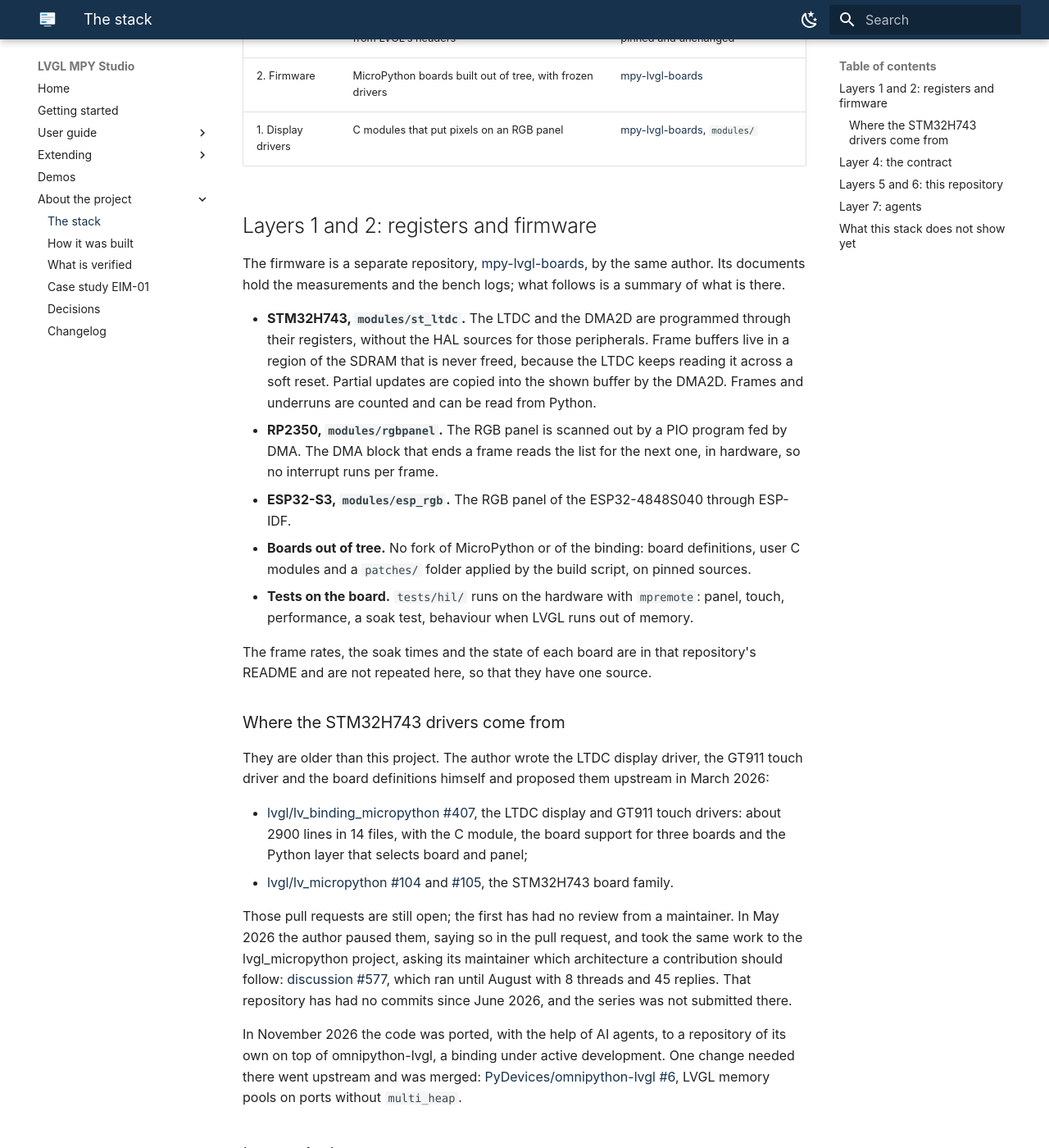
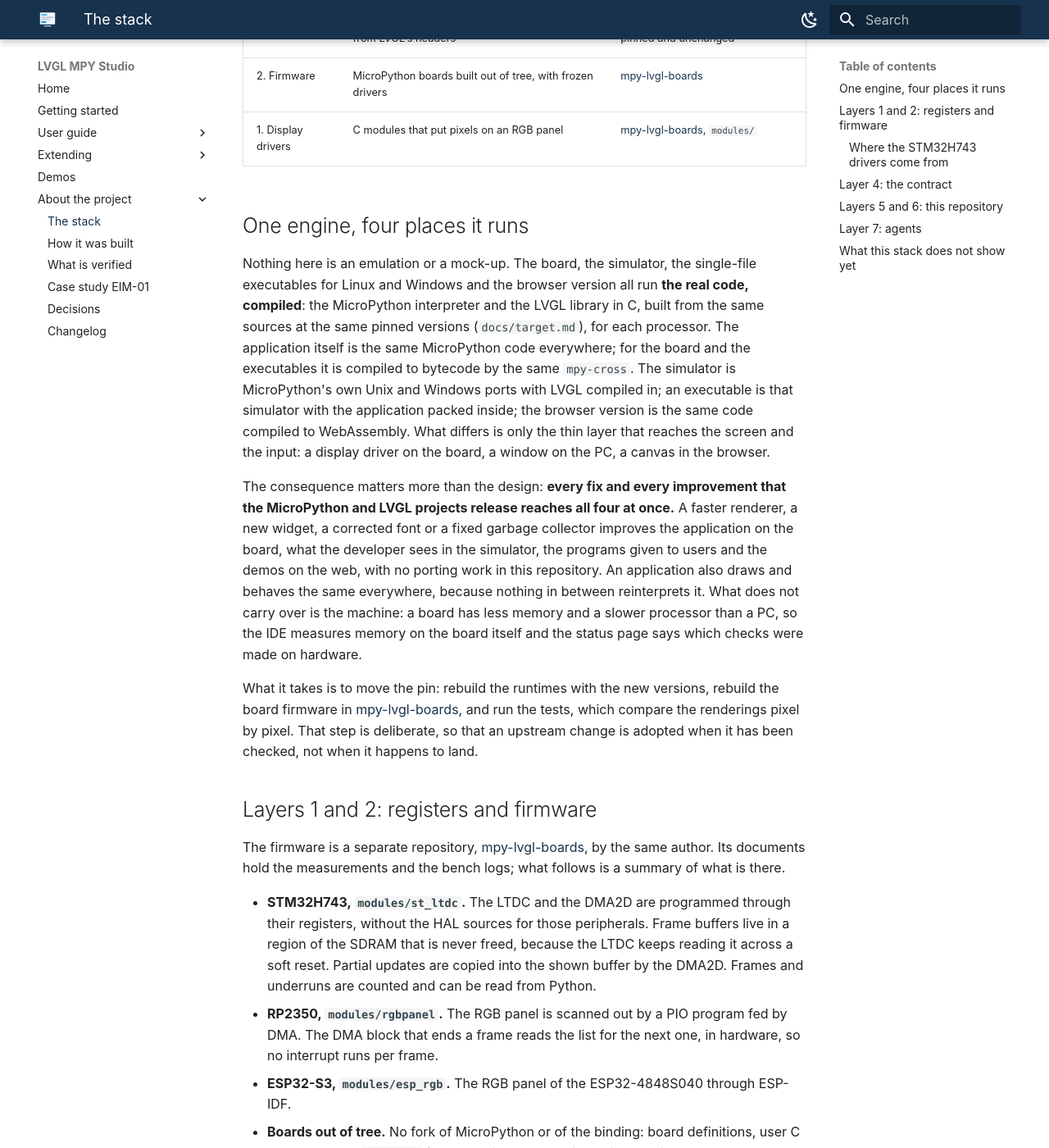
Before and after one commit to Copper-And-Code/lvgl-mpy-studio, an MkDocs documentation site: the page built from docs/stack.md, in a window 1280 px wide and 1400 px high, scrolled down 599 px. Shown: the whole window at 82% size. Built offline with MkDocs 1.6.1 and Material for MkDocs 9.7.7, drawn with Linux system fonts in a browser that asks for light colours.

Commit message:
Release 0.6.1: the first release with packages
- One engine, four places it runs: docs/stack.md and the READMEs say that the board, the
  simulator, the executables and the browser version run the same compiled MicroPython and
  LVGL, so upstream fixes reach all of them, and what does not carry over.
- The recorded MCP session is compared with its own result, examples/weather/mcp-result.json,
  restored from before the Weather example was reworked for the website; the demo note and
  docs/mcp-demo.md say which version is which. The site shows a prompt_note next to a prompt.
- pytest finds tools/ when started as `pytest`, so continuous integration collects test_site.py.
- Version 0.6.1; changelog, status page and packaging guide describe the release.

Co-Authored-By: Claude Opus 5.5 <noreply@anthropic.com>
Claude-Session: https://claude.ai/code/session_0124WePRs7t4ETPoRSBppP5D

```diff
--- a/docs/stack.md
+++ b/docs/stack.md
@@ -13,6 +13,33 @@ says in which repository each layer lives.
 | 3. Binding | `import lvgl as lv` in MicroPython, generated from LVGL's headers | [omnipython-lvgl](https://github.com/PyDevices/omnipython-lvgl), by PyDevices, pinned and unchanged |
 | 2. Firmware | MicroPython boards built out of tree, with frozen drivers | [mpy-lvgl-boards](https://github.com/Copper-And-Code/mpy-lvgl-boards) |
 | 1. Display drivers | C modules that put pixels on an RGB panel | [mpy-lvgl-boards](https://github.com/Copper-And-Code/mpy-lvgl-boards), `modules/` |
+
+## One engine, four places it runs
+
+Nothing here is an emulation or a mock-up. The board, the simulator, the single-file
+executables for Linux and Windows and the browser version all run **the real code, compiled**:
+the MicroPython interpreter and the LVGL library in C, built from the same sources at the same
+pinned versions (`docs/target.md`), for each processor. The application itself is the same
+MicroPython code everywhere; for the board and the executables it is compiled to bytecode by the
+same `mpy-cross`. The simulator is
+MicroPython's own Unix and Windows ports with LVGL compiled in; an executable is that
+simulator with the application packed inside; the browser version is the same code compiled to
+WebAssembly. What differs is only the thin layer that reaches the screen and the input: a
+display driver on the board, a window on the PC, a canvas in the browser.
+
+The consequence matters more than the design: **every fix and every improvement that the
+MicroPython and LVGL projects release reaches all four at once.** A faster renderer, a new
+widget, a corrected font or a fixed garbage collector improves the application on the board,
+what the developer sees in the simulator, the programs given to users and the demos on the web,
+with no porting work in this repository. An application also draws and behaves the same everywhere,
+because nothing in between reinterprets it. What does not carry over is the machine: a board
+has less memory and a slower processor than a PC, so the IDE measures memory on the board itself
+and the status page says which checks were made on hardware.
+
+What it takes is to move the pin: rebuild the runtimes with the new versions, rebuild the board
+firmware in [mpy-lvgl-boards](https://github.com/Copper-And-Code/mpy-lvgl-boards), and run the
+tests, which compare the renderings pixel by pixel. That step is deliberate, so that an upstream
+change is adopted when it has been checked, not when it happens to land.
 
 ## Layers 1 and 2: registers and firmware
 
--- a/lvgl_mpy_studio/__init__.py
+++ b/lvgl_mpy_studio/__init__.py
@@ -1,4 +1,4 @@
 """Visual IDE for LVGL projects."""
 
-__version__ = "0.6.0"
+__version__ = "0.6.1"
 WEBSITE = "https://copper-and-code.github.io/lvgl-mpy-studio/"  # the pages of the project: guides and the examples to play in the browser
--- a/pyproject.toml
+++ b/pyproject.toml
@@ -34,6 +34,7 @@ include = ["lvgl_mpy_studio*"]
 
 [tool.pytest.ini_options]
 testpaths = ["tests"]
+pythonpath = ["."]  # tests import tools/build_site.py
 addopts = "-ra"
 
 [tool.ruff]
```
Also changed, not shown: CHANGELOG.md (+17 -0 lines), README.it.md (+2 -1 lines), README.md (+2 -1 lines), docs/adding-a-demo.md (+1 -0 lines), docs/index.md (+1 -1 lines), docs/mcp-demo.md (+7 -4 lines), docs/packaging.md (+2 -1 lines), docs/status.md (+4 -3 lines), 5 other files.
